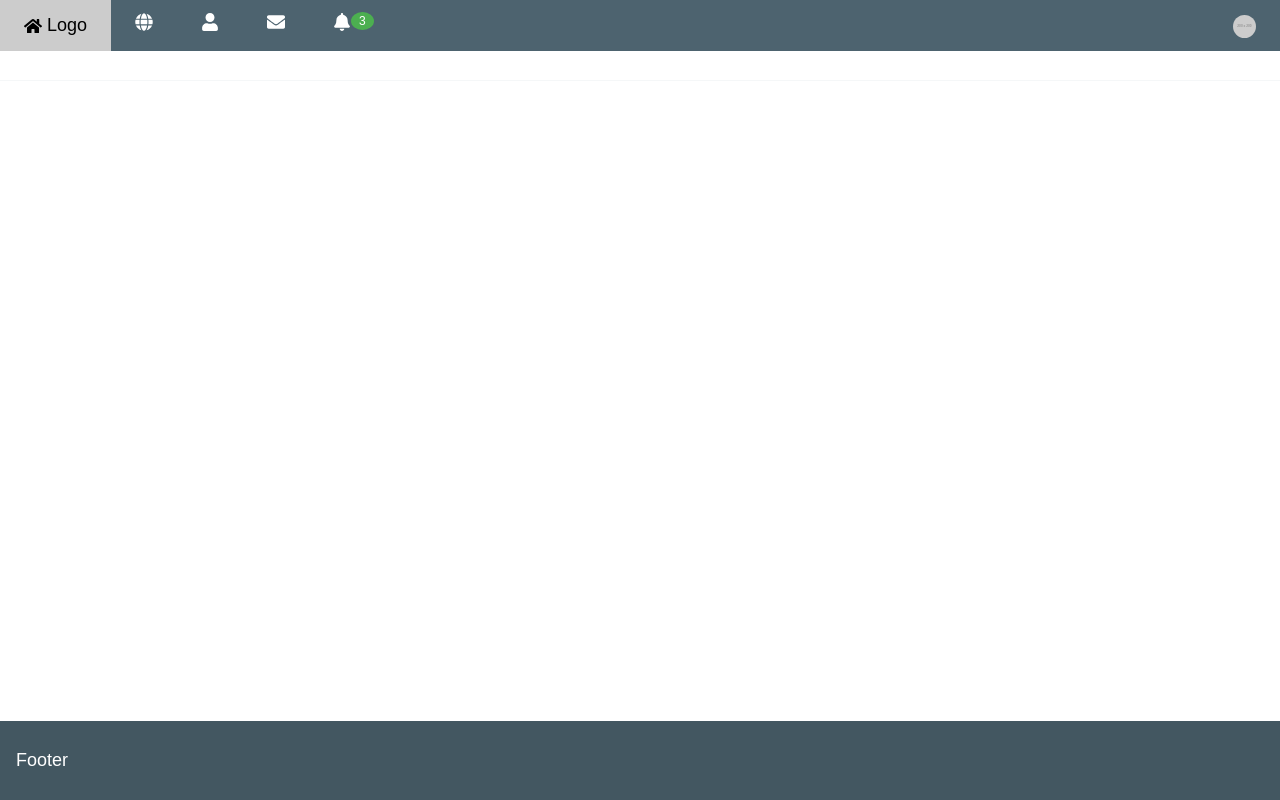
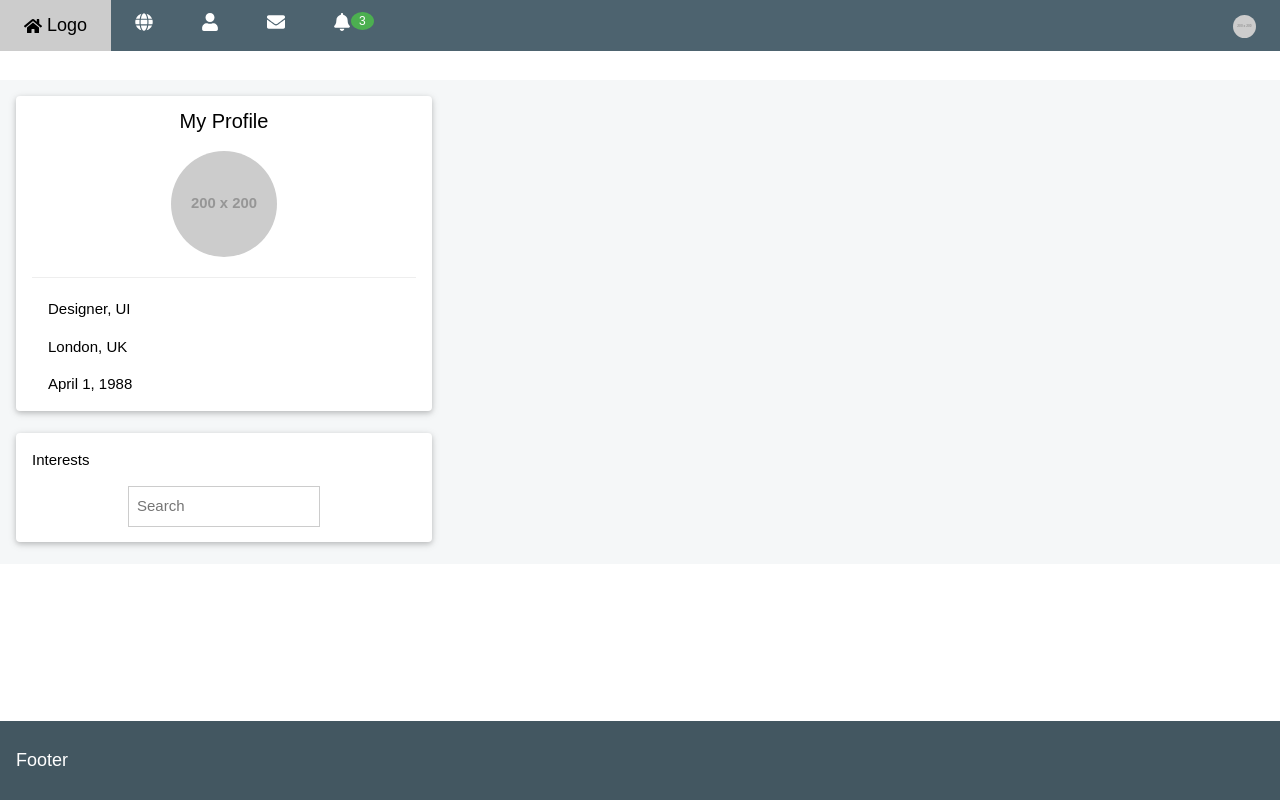
Before and after one commit to hasindusithmin/computerized, a Next.js app: page / in a window 1280 px wide. Built offline with nearby package versions, Linux system fonts and the light colour scheme; a web font is replaced by a local one.

Commit message:
Update index.js

```diff
--- a/pages/index.js
+++ b/pages/index.js
@@ -3,6 +3,37 @@
 export default function Home() {
 
   return (
-    <></>
+    <>
+      <div className="w3-row">
+        <div className="w3-col l4">
+          <div className="w3-card w3-round w3-white w3-margin-top">
+            <div className="w3-container">
+              <h4 className="w3-center">My Profile</h4>
+              <p className="w3-center">
+                <img src="https://via.placeholder.com/200" className="w3-circle" style={{ height: '106px', width: '106px' }} alt="Avatar" />
+              </p>
+              <hr />
+              <p><i className="fa fa-pencil fa-fw w3-margin-right w3-text-theme"></i> Designer, UI</p>
+              <p><i className="fa fa-home fa-fw w3-margin-right w3-text-theme"></i> London, UK</p>
+              <p><i className="fa fa-birthday-cake fa-fw w3-margin-right w3-text-theme"></i> April 1, 1988</p>
+            </div>
+          </div>
+          <br />
+
+          <div className="w3-card w3-round w3-white">
+            <div className="w3-container">
+              <p>Interests</p>
+              <input className="w3-input w3-border" style={{ width: '50%', margin: 'auto' }} placeholder="Search" />
+              <p id="interests"></p>
+            </div>
+          </div>
+          <br />
+
+        </div>
+
+        <div className="w3-col l8 s12" id="MiddleColumn"></div>
+
+      </div>
+    </>
   )
 }
```
